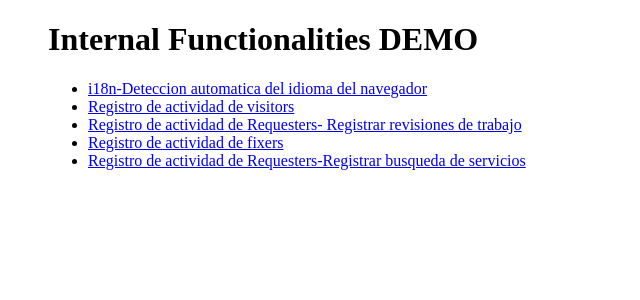
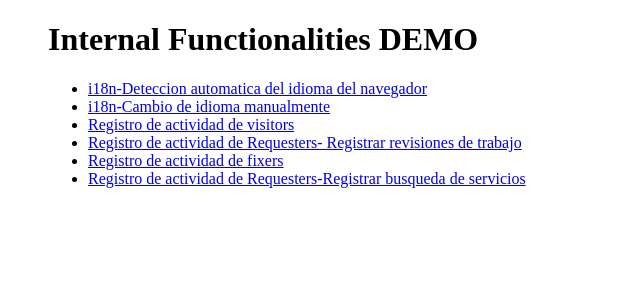
Before and after one commit to Internal-Functionality/Internal_Functionality_PoC_Frontend, a Next.js app: page / in a window 1280 px wide. Shown: the top 300 px of the page, without its empty margins (0-640 px from the left). Built offline with nearby package versions, Linux system fonts and the light colour scheme.

Commit message:
Add more buttons to the menu

```diff
--- a/src/components/menu.tsx
+++ b/src/components/menu.tsx
@@ -7,7 +7,8 @@ export function Menu (){
         <menu className="p-10 ">
             <h1 className="font-black m-30 text-6xl">Internal Functionalities DEMO</h1>
             <ul className=" text-3xl text-center ">
-            <li className="border p-3 m-10"><Link href="/i18n-demo" className="block border p-10 bg-blue-900">i18n-Deteccion automatica del idioma del navegador</Link></li>
+            <li className="border p-3 m-10"><Link href="/i18n-hu1" className="block border p-10 bg-blue-900">i18n-Deteccion automatica del idioma del navegador</Link></li>
+            <li className="border p-3 m-10"><Link href="/i18n-hu2" className="block border p-10 bg-blue-900">i18n-Cambio de idioma manualmente</Link></li>
             <li className="border p-3 m-10"><a href="/act-visitors-demo" className="block border p-10 bg-blue-900">Registro de actividad de visitors</a></li>
             <li className="border p-3 m-10"><Link href="/act-requesters-hu6" className="block border p-10 bg-blue-900">Registro de actividad de Requesters- Registrar revisiones de trabajo</Link></li>
             <li className="border p-3 m-10"><Link href="/act-fixers-demo" className="block border p-10 bg-blue-900">Registro de actividad de fixers</Link></li>
```
Also changed, not shown: src/app/i18n-hu2/page.tsx (added, +9 -0 lines), src/app/i18n-hu1/page.tsx (renamed from src/app/i18n-demo/page.tsx).
